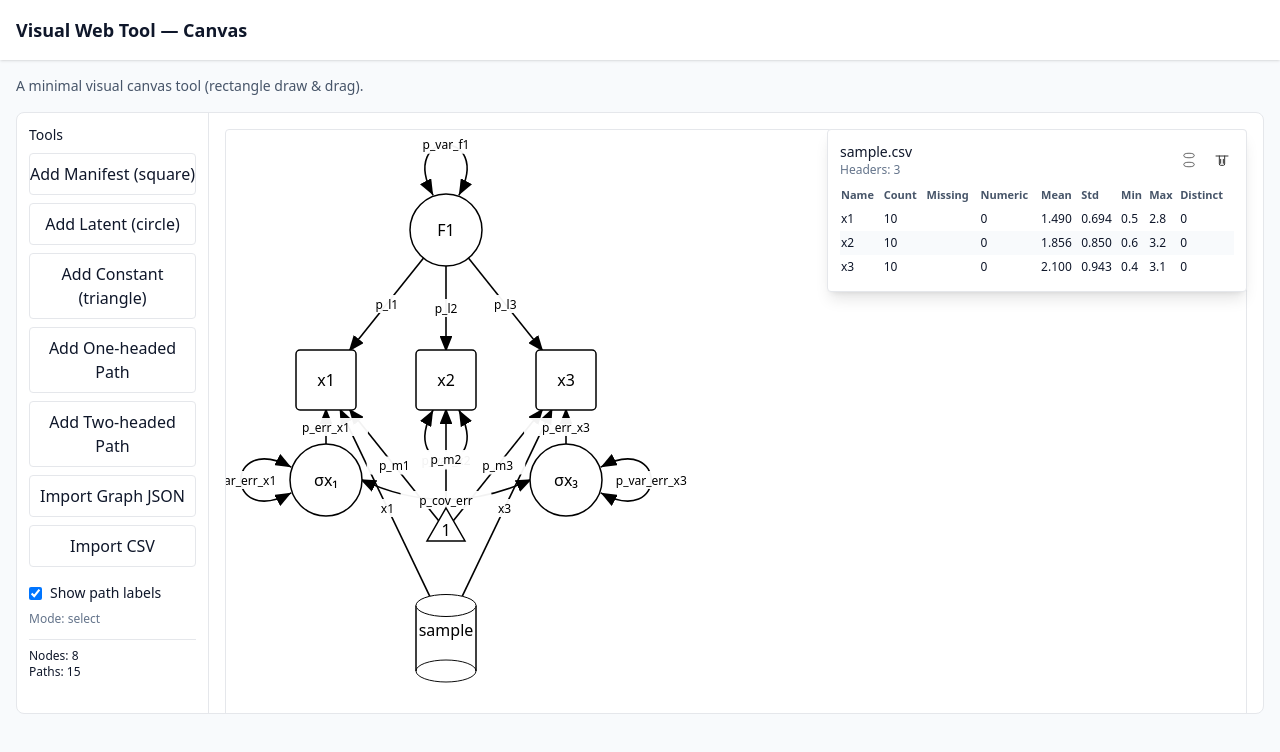
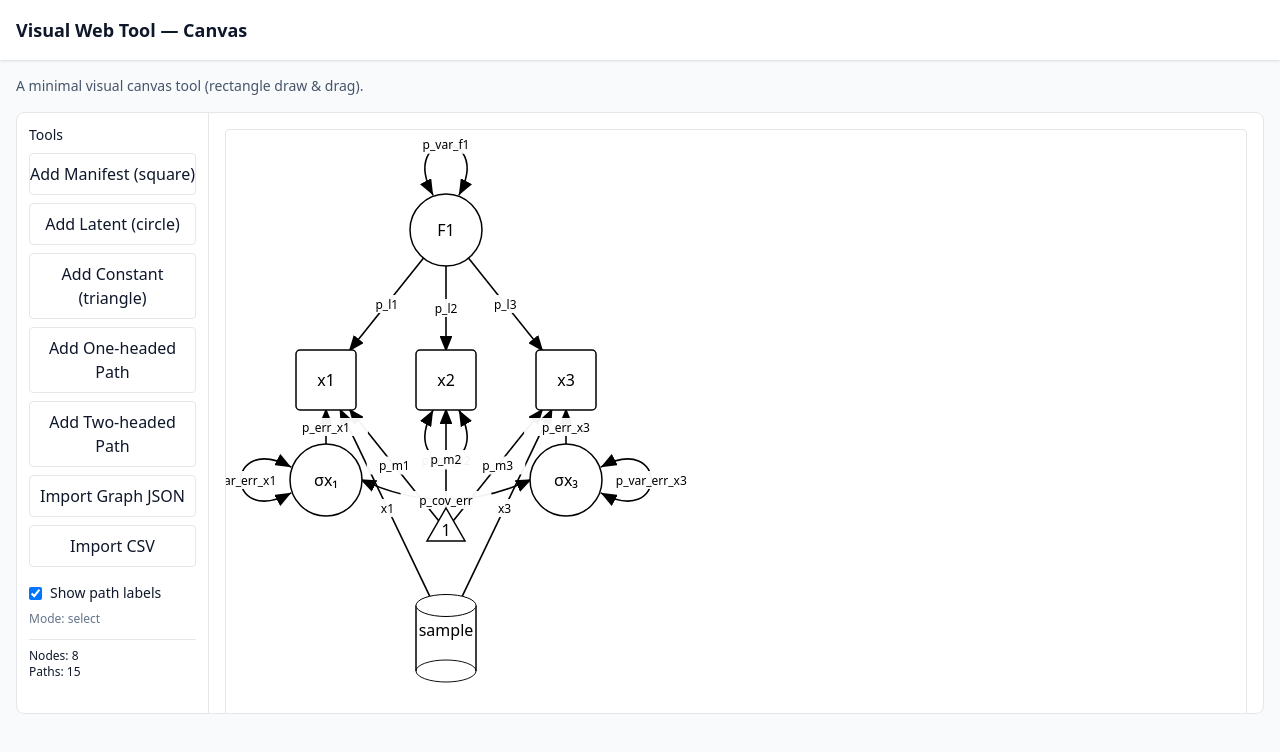
Before and after one commit to trbrick/drawSEM, a React (Vite) app in the folder visual-web-tool/: page / in a window 1280 px wide. Shown: the top 752 px of the page. Built offline with nearby package versions, Linux system fonts and the light colour scheme.

Commit message:
Selection enabled with info popup.

```diff
--- a/visual-web-tool/src/components/CanvasTool.tsx
+++ b/visual-web-tool/src/components/CanvasTool.tsx
@@ -225,8 +225,6 @@ export default function CanvasTool(): JSX.Element {
                 updated.delete(nodeId)
                 return updated
               })
-              // Auto-show the CSV popup
-              setCsvVisible(true)
             }
           },
           error: (error: any) => {
@@ -272,6 +270,7 @@ export default function CanvasTool(): JSX.Element {
   }
   const [mode, setMode] = useState<Mode>('select')
   const [selectedId, setSelectedId] = useState<string | null>(null)
+  const [selectedType, setSelectedType] = useState<'node' | 'path' | null>(null)
   const [pathSource, setPathSource] = useState<string | null>(null)
   const [showPathLabels, setShowPathLabels] = useState<boolean>(true)
 
@@ -297,7 +296,6 @@ export default function CanvasTool(): JSX.Element {
   const [datasetErrors, setDatasetErrors] = useState<Map<string, string>>(new Map())
   const csvFileInputRef = useRef<HTMLInputElement | null>(null)
   const [csvCollapsed, setCsvCollapsed] = useState<boolean>(false)
-  const [csvVisible, setCsvVisible] = useState<boolean>(false)
   const datasetNode = React.useMemo(() => {
     // Prefer the most recently-added dataset node that has attached metadata
     try {
@@ -306,6 +304,40 @@ export default function CanvasTool(): JSX.Element {
       return null
     }
   }, [nodes])
+
+  const selectedNode = React.useMemo(() => {
+    if (selectedType !== 'node' || !selectedId) return null
+    return nodes.find((n) => n.id === selectedId) || null
+  }, [selectedType, selectedId, nodes])
+
+  const selectedPath = React.useMemo(() => {
+    if (selectedType !== 'path' || !selectedId) return null
+    return paths.find((p) => p.id === selectedId) || null
+  }, [selectedType, selectedId, paths])
+
+  // Unified selection helper: select a node or path
+  function selectElement(id: string, type: 'node' | 'path') {
+    // Simply select the element (no toggle on every click)
+    console.log(`[Selection] Selecting ${type}:`, id)
+    setSelectedId(id)
+    setSelectedType(type)
+  }
+
+  // Unified deselection helper
+  function deselectAll() {
+    console.log(`[Selection] Deselecting all`)
+    setSelectedId(null)
+    setSelectedType(null)
+  }
+
+  // Debug effect: log selection state changes
+  React.useEffect(() => {
+    if (selectedId && selectedType) {
+      console.log(`[Selection State] Now selected: ${selectedType}:${selectedId}`)
+    } else {
+      console.log(`[Selection State] Nothing selected`)
+    }
+  }, [selectedId, selectedType])
 
   // Convert a validated schema document to the CanvasTool runtime nodes/paths
   function convertDocToRuntime(doc: any): { nodes: Node[]; paths: Path[] } {
@@ -415,7 +447,7 @@ export default function CanvasTool(): JSX.Element {
       // apply into runtime state
       setNodes(nodesOut)
       setPaths(pathsOut)
-      setSelectedId(null)
+      deselectAll()
       setPathSource(null)
       setTempLine(null)
       setImportErrors(null)
@@ -589,8 +621,6 @@ export default function CanvasTool(): JSX.Element {
             const newNode: Node = { id: uid('n_'), x, y, label: baseName, type: 'dataset', width: w, height: h, dataset: meta }
             return [...cur, newNode]
           })
-          // show the popup for the dataset we just added/updated
-          setCsvVisible(true)
         } catch (err) {
           // ignore dataset add errors
         }
@@ -735,7 +765,18 @@ export default function CanvasTool(): JSX.Element {
   }
 
   function onCanvasClick(e: React.MouseEvent) {
+    console.log(`[Mouse] Canvas click, target:`, e.target === svgRef.current ? 'SVG' : 'Child element')
+
+    // If click was on a child element (node, path label, etc.), it should have handled its own events
+    if (e.target !== svgRef.current) {
+      console.log(`[Mouse] Click on child element, ignoring`)
+      return
+    }
+
+    // Only proceed if clicking directly on SVG background
     const p = clientToSvg(e)
+
+    // Handle node/path creation modes
     if (mode === 'add-manifest' || mode === 'add-latent' || mode === 'add-constant') {
       const type: NodeType = mode === 'add-manifest' ? 'manifest' : mode === 'add-latent' ? 'latent' : 'constant'
       const n: Node = { id: uid('n_'), x: p.x, y: p.y, label: type === 'constant' ? '1' : `${type[0].toUpperCase()}${nodes.length + 1}`, type }
@@ -744,7 +785,7 @@ export default function CanvasTool(): JSX.Element {
         n.height = MANIFEST_DEFAULT_H
       }
       setNodes((s) => [...s, n])
-      setSelectedId(n.id)
+      selectElement(n.id, 'node')
 
       // add variance path automatically for manifest & latent
       if (type !== 'constant') {
@@ -757,13 +798,15 @@ export default function CanvasTool(): JSX.Element {
       return
     }
 
-    // clicking background reverts to select/drag mode and clears selection
-    setSelectedId(null)
+    // Background click in select mode: clear selection and deselect path source
+    console.log(`[Mouse] Canvas background clicked, deselecting`)
+    deselectAll()
     setPathSource(null)
     setMode('select')
   }
 
   function onNodeMouseDown(e: React.MouseEvent, n: Node) {
+    console.log(`[Mouse] Node mousedown: ${n.id} (${n.label}), mode: ${mode}`)
     e.stopPropagation()
     hoverNodeRef.current = n.id
     // start path-drag if in path mode
@@ -782,7 +825,7 @@ export default function CanvasTool(): JSX.Element {
     pt.y = e.clientY
     const cursor = pt.matrixTransform(svg.getScreenCTM()!.inverse())
     // record selection immediately
-    setSelectedId(n.id)
+    selectElement(n.id, 'node')
     if (mode === 'select') {
       pendingDragRef.current = { id: n.id, startClientX: e.clientX, startClientY: e.clientY, offsetX: cursor.x - n.x, offsetY: cursor.y - n.y }
     }
@@ -1270,29 +1313,38 @@ export default function CanvasTool(): JSX.Element {
           style={{ display: 'none' }}
           onChange={onCsvSelected}
         />
-        {/* Floating CSV metadata popup (top-right of model view) */}
-        {datasetNode && datasetNode.dataset && csvVisible && (
+        {/* Floating popup (top-right of model view) - shows selected item details */}
+        {(selectedNode || selectedPath) && (
           <div className="absolute top-4 right-4 z-50 w-[420px] max-w-[90%] bg-white border rounded shadow-lg p-3">
-            <div className="flex items-center justify-between">
+            {/* Header section */}
+            <div className="flex items-center justify-between mb-2">
               <div>
-                <div className="text-sm font-medium">{datasetNode.dataset.fileName || datasetNode.label || 'CSV'}</div>
-                <div className="text-xs text-slate-500">Headers: {Array.isArray(datasetNode.dataset.headers) ? datasetNode.dataset.headers.length : 0}</div>
+                {selectedNode && selectedNode.type === 'dataset' && (
+                  <>
+                    <div className="text-sm font-medium">{selectedNode.dataset?.fileName || selectedNode.label || 'Dataset'}</div>
+                    <div className="text-xs text-slate-500">Headers: {Array.isArray(selectedNode.dataset?.headers) ? selectedNode.dataset.headers.length : 0}</div>
+                  </>
+                )}
+                {selectedNode && selectedNode.type !== 'dataset' && (
+                  <>
+                    <div className="text-sm font-medium">Selected Node</div>
+                    <div className="text-xs text-slate-500">{selectedNode.type}</div>
+                  </>
+                )}
+                {selectedPath && (
+                  <>
+                    <div className="text-sm font-medium">Selected Path</div>
+                    <div className="text-xs text-slate-500">{selectedPath.twoSided ? 'Two-headed' : 'One-headed'}</div>
+                  </>
+                )}
               </div>
               <div className="flex items-center gap-2">
                 <button
-                  title={csvCollapsed ? 'Expand CSV metadata' : 'Show column names'}
+                  title="Close popup"
                   className="p-1 rounded hover:bg-slate-100"
-                  onClick={() => setCsvCollapsed((s) => !s)}
-                >
-                  <svg width="18" height="18" viewBox="0 0 24 24" fill="none" xmlns="http://www.w3.org/2000/svg">
-                    <ellipse cx="12" cy="6" rx="7" ry="3" stroke="#333" fill="#fff" />
-                    <ellipse cx="12" cy="18" rx="7" ry="3" stroke="#333" fill="#fff" />
-                  </svg>
-                </button>
-                <button
-                  title="Close CSV popup"
-                  className="p-1 rounded hover:bg-slate-100"
-                  onClick={() => setCsvVisible(false)}
+                  onClick={() => {
+                    deselectAll()
+                  }}
                 >
                   <svg width="16" height="16" viewBox="0 0 24 24" fill="none" xmlns="http://www.w3.org/2000/svg">
                     <path d="M3 6h18" stroke="#333" strokeWidth="1.5" strokeLinecap="round" />
@@ -1304,6 +1356,9 @@ export default function CanvasTool(): JSX.Element {
               </div>
             </div>
 
+            {/* Dataset CSV Data - shown when dataset node is selected */}
+            {(selectedNode?.type === 'dataset' ? selectedNode?.dataset : null) && (
+              <div>
                 {!csvCollapsed ? (
                   <div className="mt-2 overflow-y-auto max-h-[70vh]">
                     <table className="w-full text-xs">
@@ -1321,7 +1376,7 @@ export default function CanvasTool(): JSX.Element {
                         </tr>
                       </thead>
                       <tbody>
-                    {(datasetNode.dataset.columns || []).map((c: any, i: number) => {
+                        {((selectedNode?.type === 'dataset' ? selectedNode?.dataset : datasetNode?.dataset)?.columns || []).map((c: any, i: number) => {
                           const distinct = c && c.distinct ? (c.distinct.exact ?? c.distinct.approx ?? 0) : 0
                           const mean = typeof c.mean === 'number' ? c.mean.toFixed(3) : '--'
                           const std = typeof c.std === 'number' ? c.std.toFixed(3) : '--'
@@ -1349,11 +1404,40 @@ export default function CanvasTool(): JSX.Element {
                     <div className="text-xs text-slate-600 font-medium pb-1">Columns</div>
                     <div className="text-xs text-slate-700 max-h-40 overflow-auto">
                       <ul className="list-disc pl-5 space-y-1">
-                    {(datasetNode.dataset.columns || []).map((c: any, i: number) => (
+                        {((selectedNode?.type === 'dataset' ? selectedNode?.dataset : datasetNode?.dataset)?.columns || []).map((c: any, i: number) => (
                           <li key={i}>{c.name}</li>
                         ))}
                       </ul>
                     </div>
+                  </div>
+                )}
+              </div>
+            )}
+
+            {/* Selected Non-Dataset Node details */}
+            {selectedNode && selectedNode.type !== 'dataset' && (
+              <div className="text-xs space-y-2">
+                <div><span className="font-medium">ID:</span> {selectedNode.id}</div>
+                <div><span className="font-medium">Label:</span> {selectedNode.label}</div>
+                <div><span className="font-medium">Type:</span> {selectedNode.type}</div>
+                <div><span className="font-medium">Position:</span> ({selectedNode.x.toFixed(1)}, {selectedNode.y.toFixed(1)})</div>
+                {selectedNode.type === 'manifest' && (
+                  <div><span className="font-medium">Size:</span> {selectedNode.width ?? 60}×{selectedNode.height ?? 60}</div>
+                )}
+                {selectedNode.levelOfMeasurement && (
+                  <div><span className="font-medium">Level of Measurement:</span> {selectedNode.levelOfMeasurement}</div>
+                )}
+              </div>
+            )}
+
+            {/* Selected Path details */}
+            {selectedPath && (
+              <div className="text-xs space-y-2">
+                <div><span className="font-medium">ID:</span> {selectedPath.id}</div>
+                <div><span className="font-medium">From:</span> {selectedPath.from}</div>
+                <div><span className="font-medium">To:</span> {selectedPath.to}</div>
+                <div><span className="font-medium">Label:</span> {selectedPath.label || selectedPath.id}</div>
+                <div><span className="font-medium">Type:</span> {selectedPath.twoSided ? 'Two-headed (bidirectional)' : 'One-headed'}</div>
               </div>
             )}
           </div>
@@ -1381,33 +1465,49 @@ export default function CanvasTool(): JSX.Element {
               const srcNode = nodes.find((n) => n.id === p.from)
               return srcNode?.type === 'dataset'
             })
-            .map((p) => (
+            .map((p) => {
+              const isSelected = selectedType === 'path' && selectedId === p.id
+              return (
                 <path
                   key={p.id}
                   d={pathD(p)}
                   fill="none"
-                stroke="#000"
-                strokeWidth={1.6}
+                  stroke={isSelected ? '#ff0000' : '#000'}
+                  strokeWidth={isSelected ? 2.5 : 1.6}
                   markerEnd={!p.twoSided ? 'url(#arrow-end)' : 'url(#arrow-end)'}
                   markerStart={p.twoSided ? 'url(#arrow-start)' : undefined}
+                  onClick={(e) => {
+                    e.stopPropagation()
+                    selectElement(p.id, 'path')
+                  }}
+                  style={{ cursor: 'pointer', pointerEvents: 'stroke' }}
                 />
-            ))}
+              )
+            })}
           {paths
             .filter((p) => {
               const srcNode = nodes.find((n) => n.id === p.from)
               return srcNode?.type !== 'dataset'
             })
-            .map((p) => (
+            .map((p) => {
+              const isSelected = selectedType === 'path' && selectedId === p.id
+              return (
                 <path
                   key={p.id}
                   d={pathD(p)}
                   fill="none"
-                stroke="#000"
-                strokeWidth={1.6}
+                  stroke={isSelected ? '#ff0000' : '#000'}
+                  strokeWidth={isSelected ? 2.5 : 1.6}
                   markerEnd={!p.twoSided ? 'url(#arrow-end)' : 'url(#arrow-end)'}
                   markerStart={p.twoSided ? 'url(#arrow-start)' : undefined}
+                  onClick={(e) => {
+                    e.stopPropagation()
+                    selectElement(p.id, 'path')
+                  }}
+                  style={{ cursor: 'pointer', pointerEvents: 'stroke' }}
                 />
-            ))}
+              )
+            })}
 
           {/* path labels */}
           {showPathLabels &&
@@ -1473,7 +1573,7 @@ export default function CanvasTool(): JSX.Element {
 
           {/* draw nodes */}
           {nodes.map((n) => {
-            const isSelected = n.id === selectedId
+            const isSelected = selectedType === 'node' && n.id === selectedId
             const common = { fill: '#fff', stroke: '#000', strokeWidth: 1.5 }
             if (n.type === 'manifest') {
                       const w = n.width ?? 60
```
Lines whose indentation alone changed are shown as unchanged.
